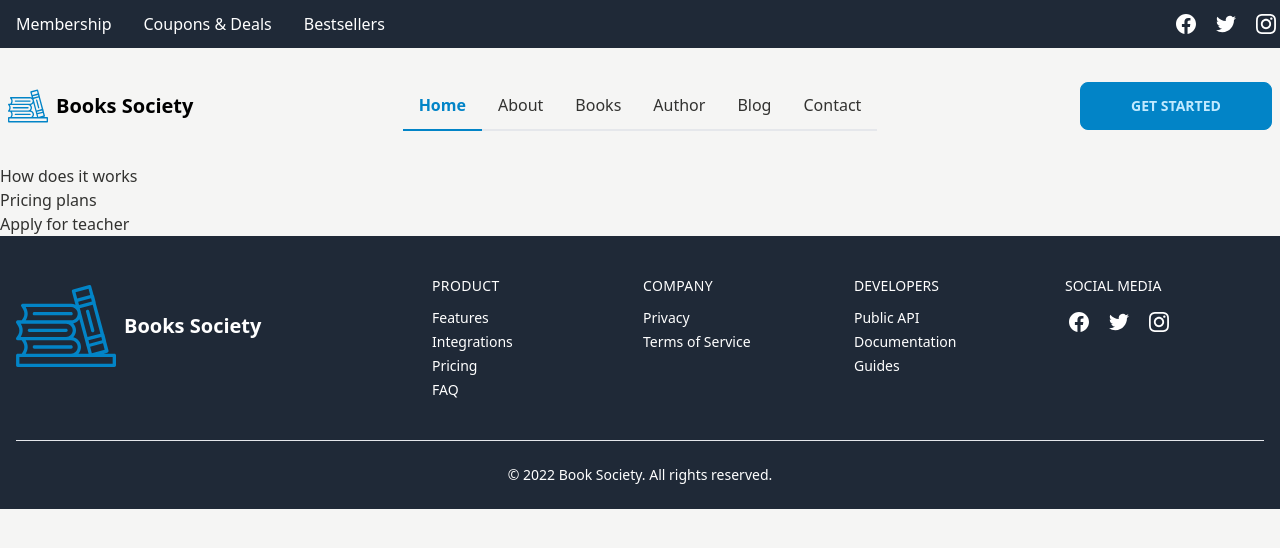
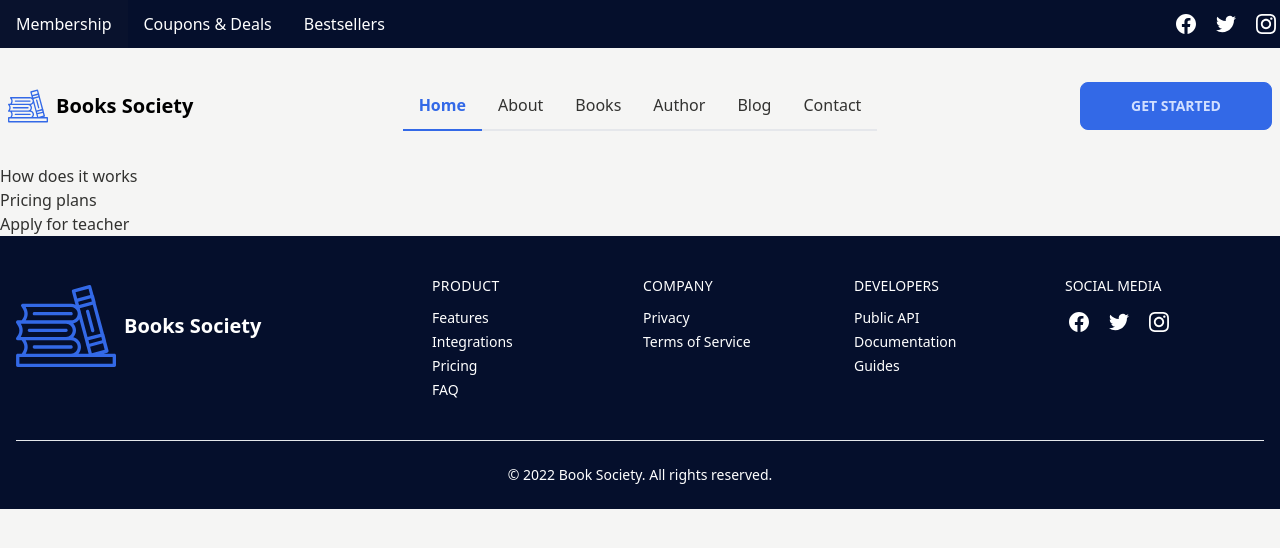
Before and after one commit to Sahariar/books-society, a Next.js app: page / in a window 1280 px wide. Shown: the top 548 px of the page. Built offline with nearby package versions, Linux system fonts and the light colour scheme.

Commit message:
update tailwindcss

```diff
--- a/tailwind.config.js
+++ b/tailwind.config.js
@@ -9,13 +9,13 @@ module.exports = {
       {
         mytheme: {
 
-"primary": "#0284c7",
+"primary": "#3369e7",
 
-"secondary": "#f39100",
+"secondary": "#facc15",
 
 "accent": "#954a97",
 
-"neutral": "#1f2937",
+"neutral": "#050f2c",
 
 "base-100": "#f5f5f4",
 
```
